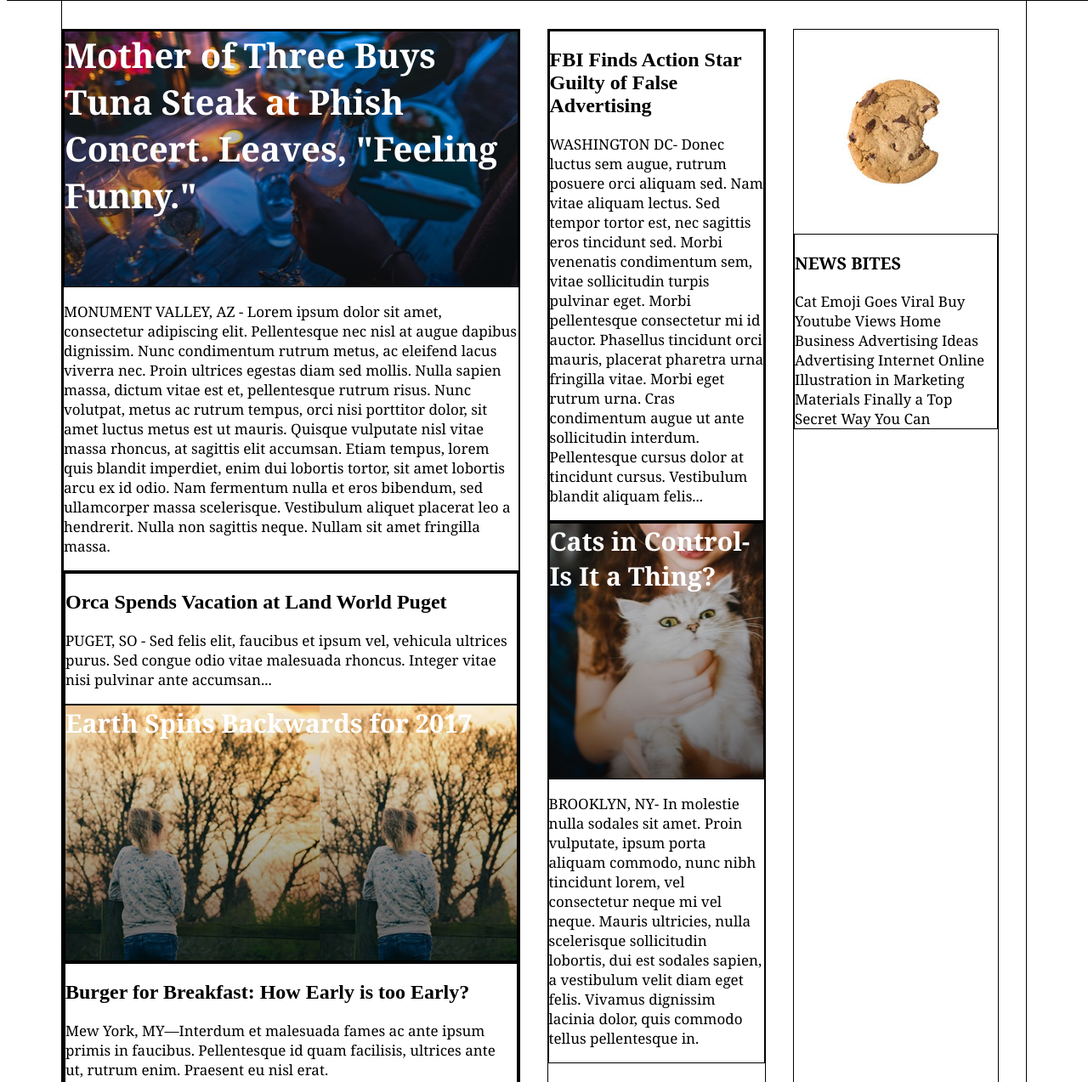
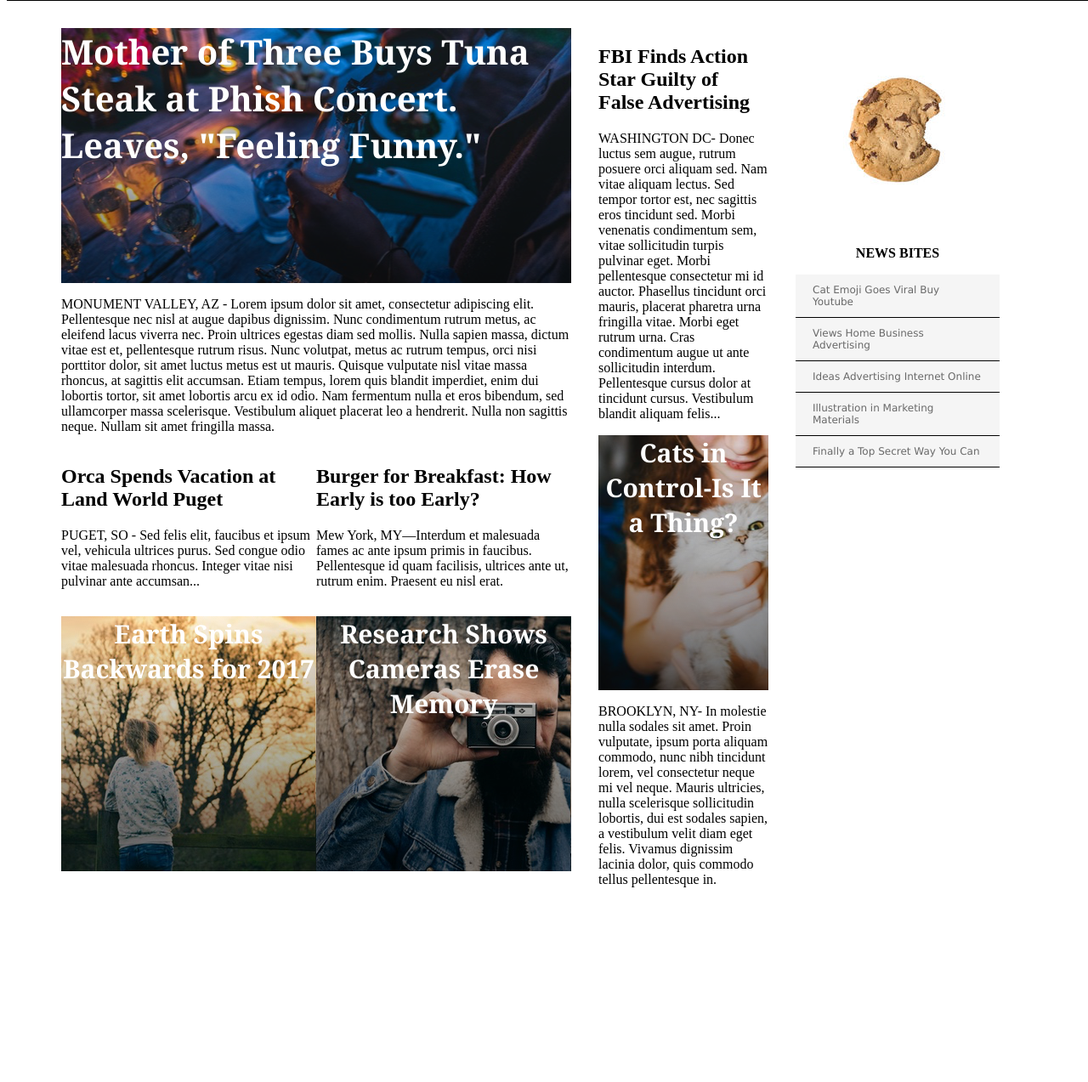
Before and after one commit to Bbg-Spt/MyTimes, a plain HTML site: page index.html in a window 1280 px wide. Shown: the part 88-1361 px from the top of the page at 85% size. After the commit the page ends 1156 px from the top, so only its background shows below. Drawn offline with Linux system fonts and the light colour scheme.

Commit message:
content styling

```diff
--- a/Resources/CSS/style.css
+++ b/Resources/CSS/style.css
@@ -87,6 +87,7 @@ nav span {
   font-weight: bold;
   font-size: 30px;
   color: white;
+  text-align: center;
 }
 
 .content .camera {
@@ -100,13 +101,13 @@ nav span {
   font-weight: bold;
   font-size: 30px;
   color: white;
+  text-align: center;
 }
 
 .content .cat {
   display: flex;
   background-image: url(../Images/cat.png);
   height: 300px;
-  justify-content: center;
 }
 
 .content .cat span {
@@ -114,14 +115,34 @@ nav span {
   font-weight: bold;
   font-size: 30px;
   color: white;
+  text-align: center;
 }
 
-.narrative, .news-bites {
-  font-family: Georgia;
-  font-size: 17px;
-  color: black;
+.column-large .text-content {
+  margin-bottom: 32px;
 }
 
-div {
-  border: 1px solid black;
+.stories {
+  display: flex;
+  justify-content: space-between;
 }
+
+.stories .story {
+  width: 300px;
+}
+
+.news-bites h3 {
+  font-size: 16px;
+  font-weight: bold;
+  text-align: center;
+}
+
+.news-bites .bite {
+  background-color: WhiteSmoke;
+  font-family: Verdana;
+  font-size: 12px;
+  color: DimGray;
+  display: block;
+  border-bottom: 1px solid black;
+  padding: 11px 20px;
+}
```
